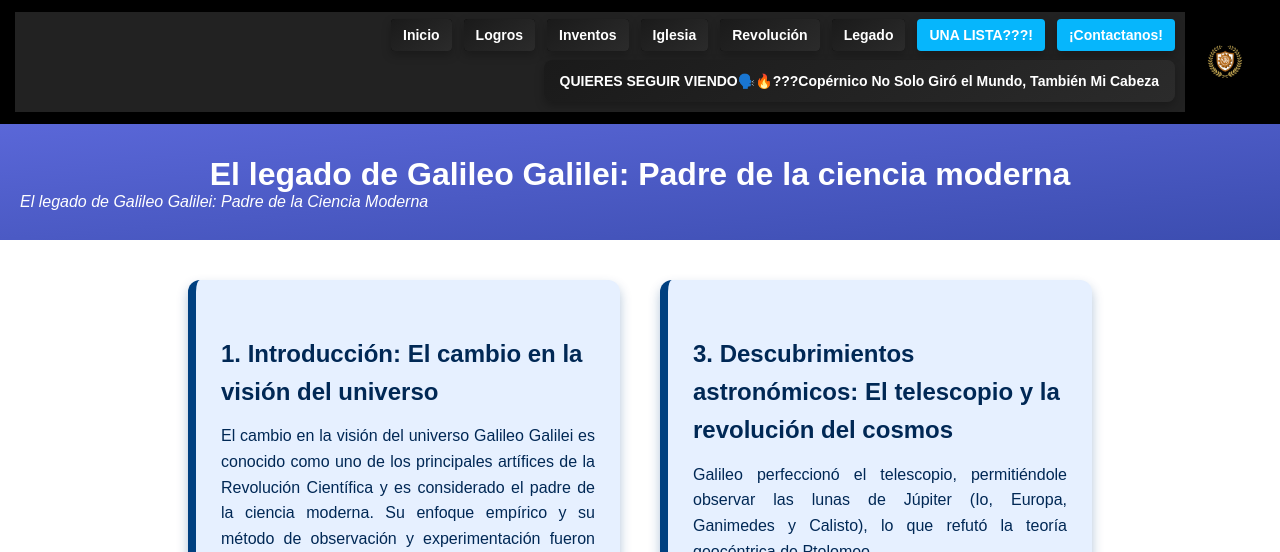
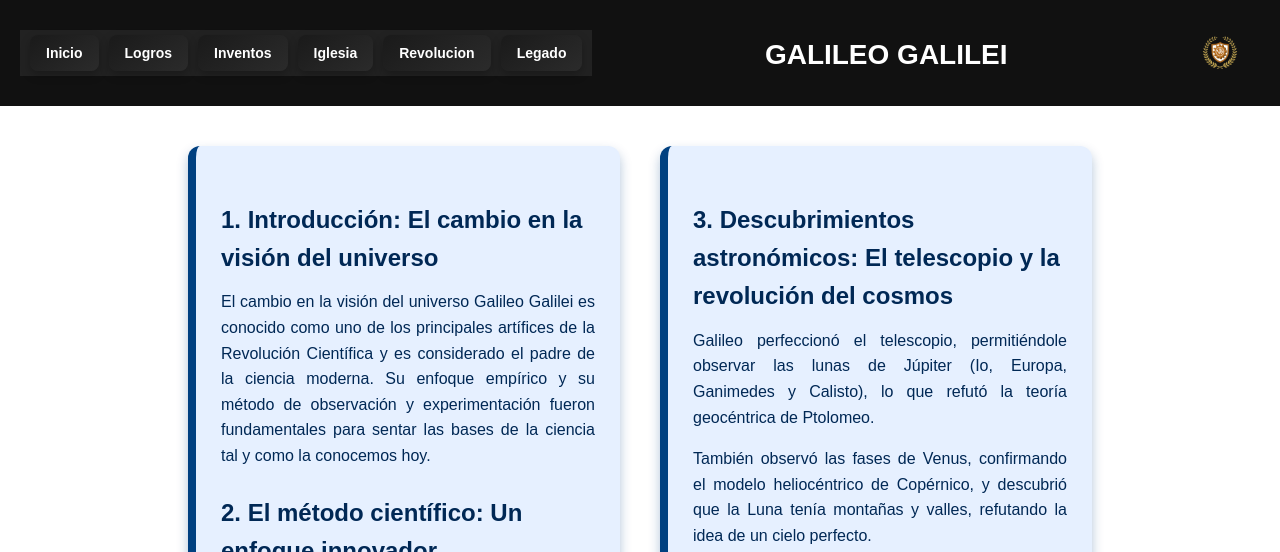
Before and after one commit to GabBho456/acumulativo, a plain HTML site: page legado.html in a window 1280 px wide. Shown: the top 552 px of the page. Drawn offline with Linux system fonts and the light colour scheme.

Commit message:
Add files via upload

```diff
--- a/legado.html
+++ b/legado.html
@@ -18,32 +18,24 @@
   });
 </script>
 
-<!-- Navbar alineado a la izquierda -->
-<nav class="navbar navbar-izquierda">
-  <ul>
+<header class="main-header">
+    <nav class="navbar">
+      <ul class="nav-menu">
         <li><a href="index.html">Inicio</a></li>
         <li><a href="logros.html">Logros</a></li>
         <li><a href="inventos.html">Inventos</a></li>
         <li><a href="Iglesia.html">Iglesia</a></li>
-    <li><a href="revolucion.html">Revolución</a></li>
+        <li><a href="revolucion.html">Revolucion</a></li>
         <li><a href="legado.html">Legado</a></li>
-    <li class="highlight"><a href="teoria.html">UNA LISTA???!</a></li>
-    <li class="highlight"><a href="contacto.html">¡Contactanos!</a></li>
-    <a href="https://gabbho456.github.io/examen50pts/" class="btn bounce-in">QUIERES SEGUIR VIENDO🗣️🔥???Copérnico No Solo Giró el Mundo, También Mi Cabeza</a>
+
+
+
       </ul>
+      <div class="logo">GALILEO GALILEI</div>
       <div class="top-logo">
     <img src="VID/logo.png" alt="Logo Galileo" class="logo-img">
   </div>
     </nav>
-
-<!-- Header -->
-<header class="header">
-  <div class="logo">
-    <h1>El legado de Galileo Galilei: Padre de la ciencia moderna</h1>
-  </div>
-  <div class="slogan">
-    <p>El legado de Galileo Galilei: Padre de la Ciencia Moderna</p>
-  </div>
   </header>
 
 <!-- Contenido con dos cuadros: izquierda y derecha -->
```
Also changed, not shown: Iglesia.html (+7 -5 lines), index.html (+1 -1 lines), inventos.html (+8 -6 lines), revolucion.html (+7 -5 lines). Lines whose indentation alone changed are shown as unchanged.
